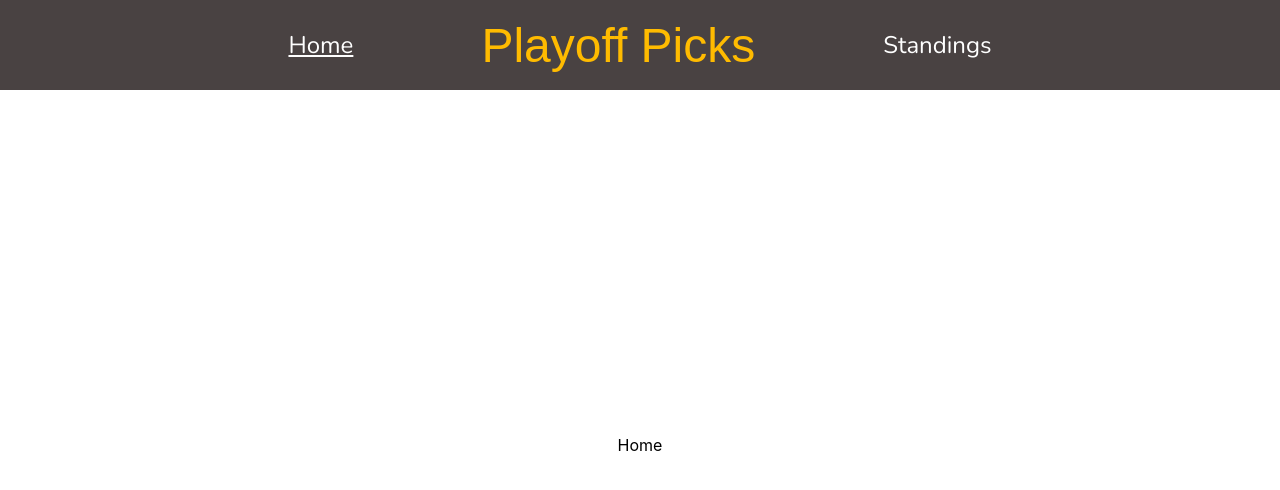
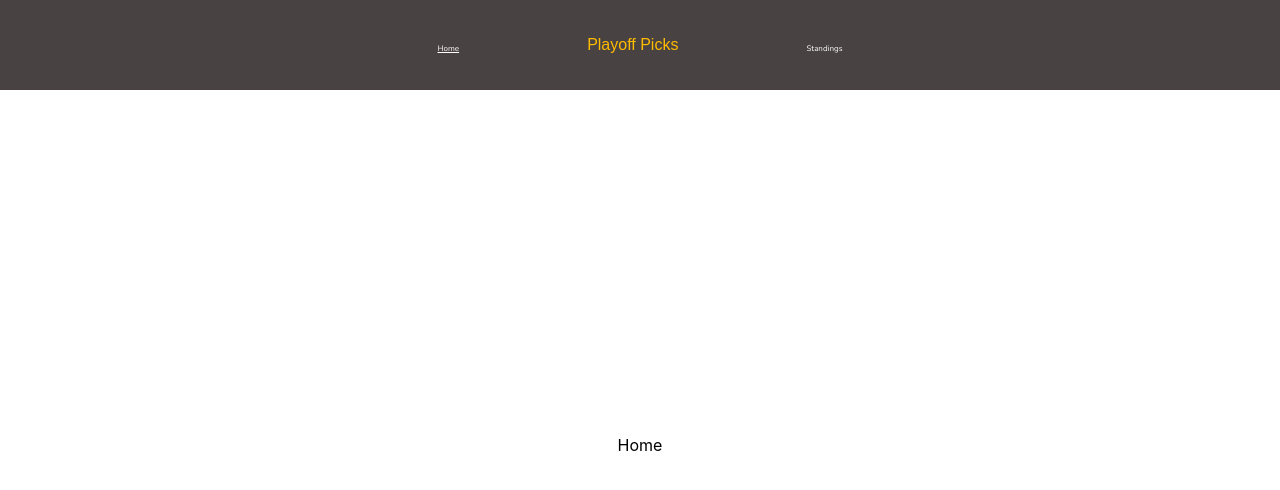
Before and after one commit to Jackk81524/PlayoffPicks, a React (Create React App) app in the folder client/: page / in a window 1280 px wide. Shown: the top 490 px of the page. Built offline with nearby package versions, Linux system fonts and the light colour scheme; a web font is replaced by a local one.

Commit message:
shrink text

```diff
--- a/client/src/Navbar/index.scss
+++ b/client/src/Navbar/index.scss
@@ -15,7 +15,7 @@
 
     h1 {
         color: rgb(255, 187, 0);
-        font-size: 6vh;
+        font-size: 2vh;
         font-family: "Jaro", sans-serif;
         font-optical-sizing: auto;
         font-weight: 400;
@@ -24,7 +24,7 @@
 
     .side-text {
         color: white;
-        font-size: 3vh;;
+        font-size: 1vh;;
         font-family: "Nunito", sans-serif;
         text-decoration: none;
 
```
